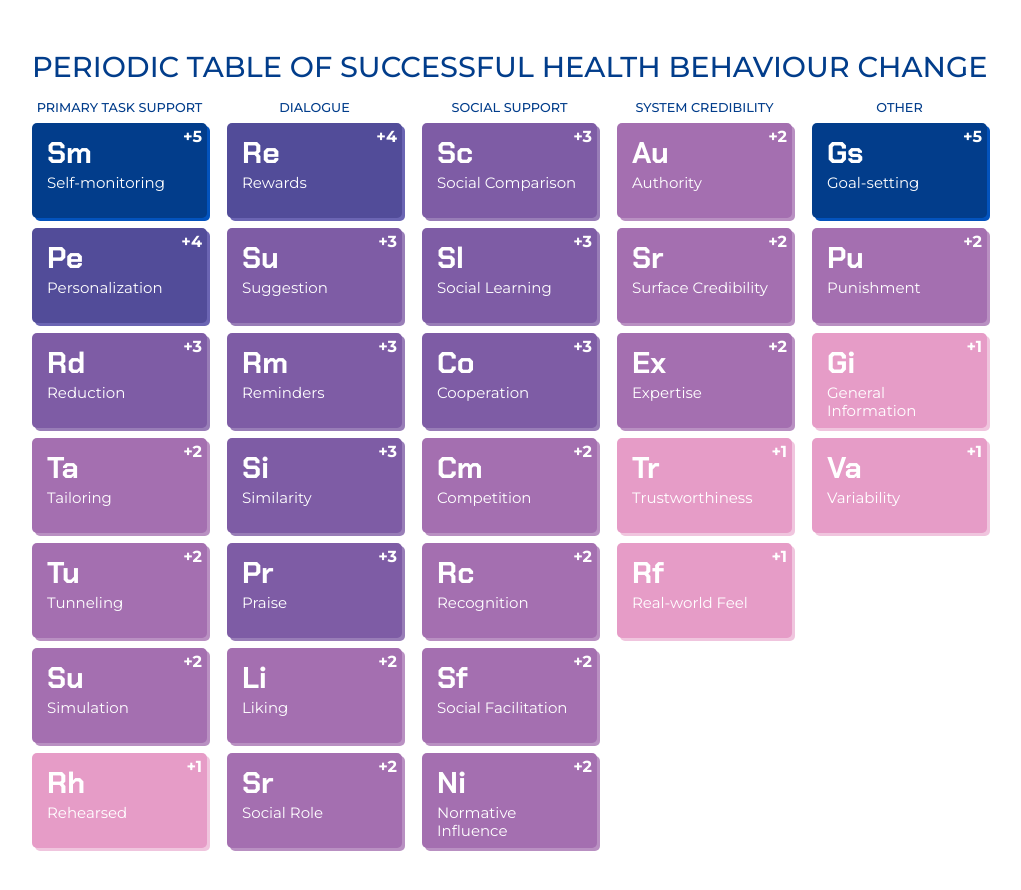
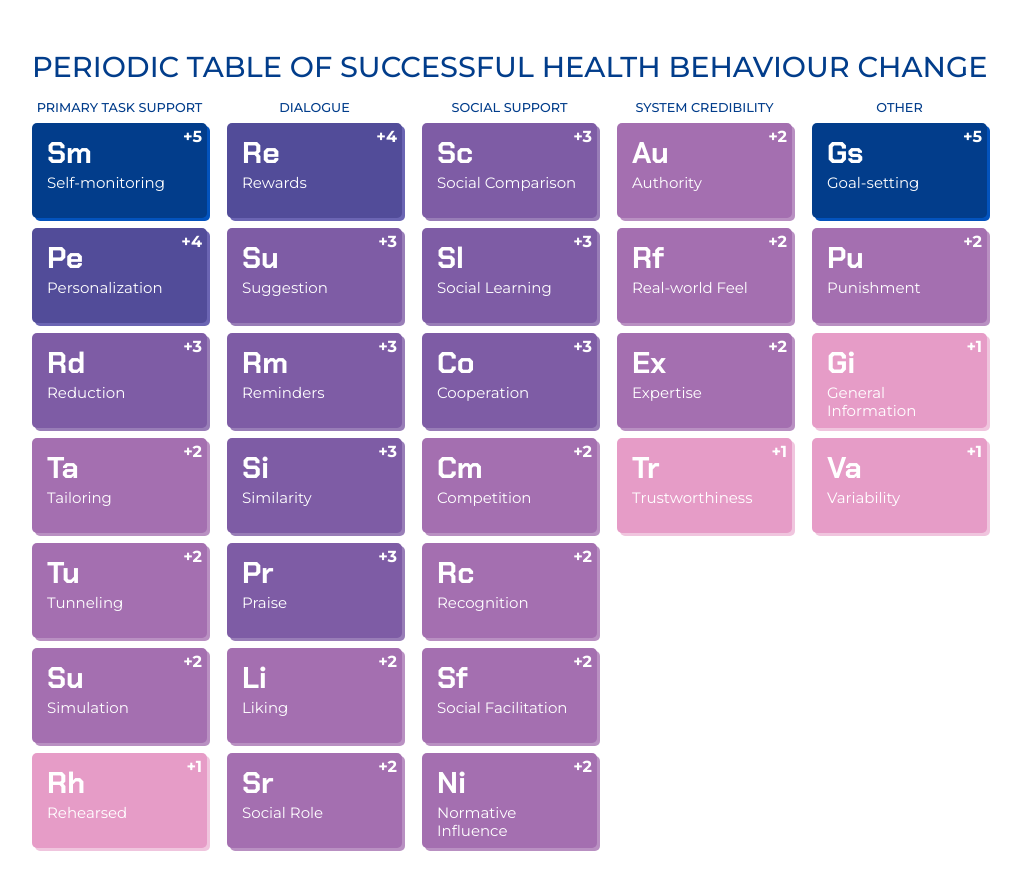
Before and after one commit to syfantid/past-framework-visualization, an Angular app: page / in a window 1280 px wide. Shown: the top 890 px of the page, without its empty margins (73-1094 px from the left). Built offline with nearby package versions, Linux system fonts and the light colour scheme.

Commit message:
[TASK] Update data and regenerate table

```diff
--- a/src/app/app.data.ts
+++ b/src/app/app.data.ts
@@ -32,10 +32,9 @@ periodicTable.addColumn('Social Support')
 
 periodicTable.addColumn('System Credibility')
   .add('Au', 'Authority', 2)
-  .add('Sr', 'Surface Credibility', 2)
+  .add('Rf', 'Real-world Feel', 2)
   .add('Ex', 'Expertise', 2)
-  .add('Tr', 'Trustworthiness', 1)
-  .add('Rf', 'Real-world Feel', 1);
+  .add('Tr', 'Trustworthiness', 1);
 
 periodicTable.addColumn('Other')
   .add('Gs', 'Goal-setting', 5)
```
Also changed, not shown: periodic-table.png.
